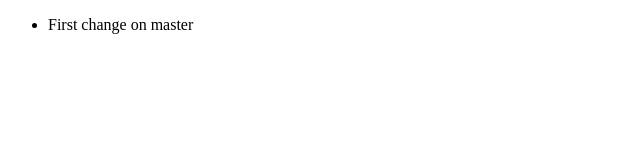
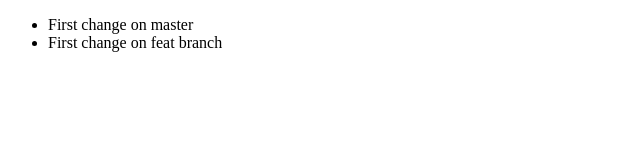
Before and after one commit to dennis-kiboi/branching, a plain HTML site: page index.html in a window 1280 px wide. Shown: the whole page, without its empty margins (0-640 px from the left). Drawn offline with Linux system fonts and the light colour scheme.

Commit message:
first change on feat branch

```diff
--- a/index.html
+++ b/index.html
@@ -8,6 +8,7 @@
 <body>
   <ul>
     <li>First change on master</li>
+    <li>First change on feat branch</li>
   </ul>
 </body>
 </html>
```
